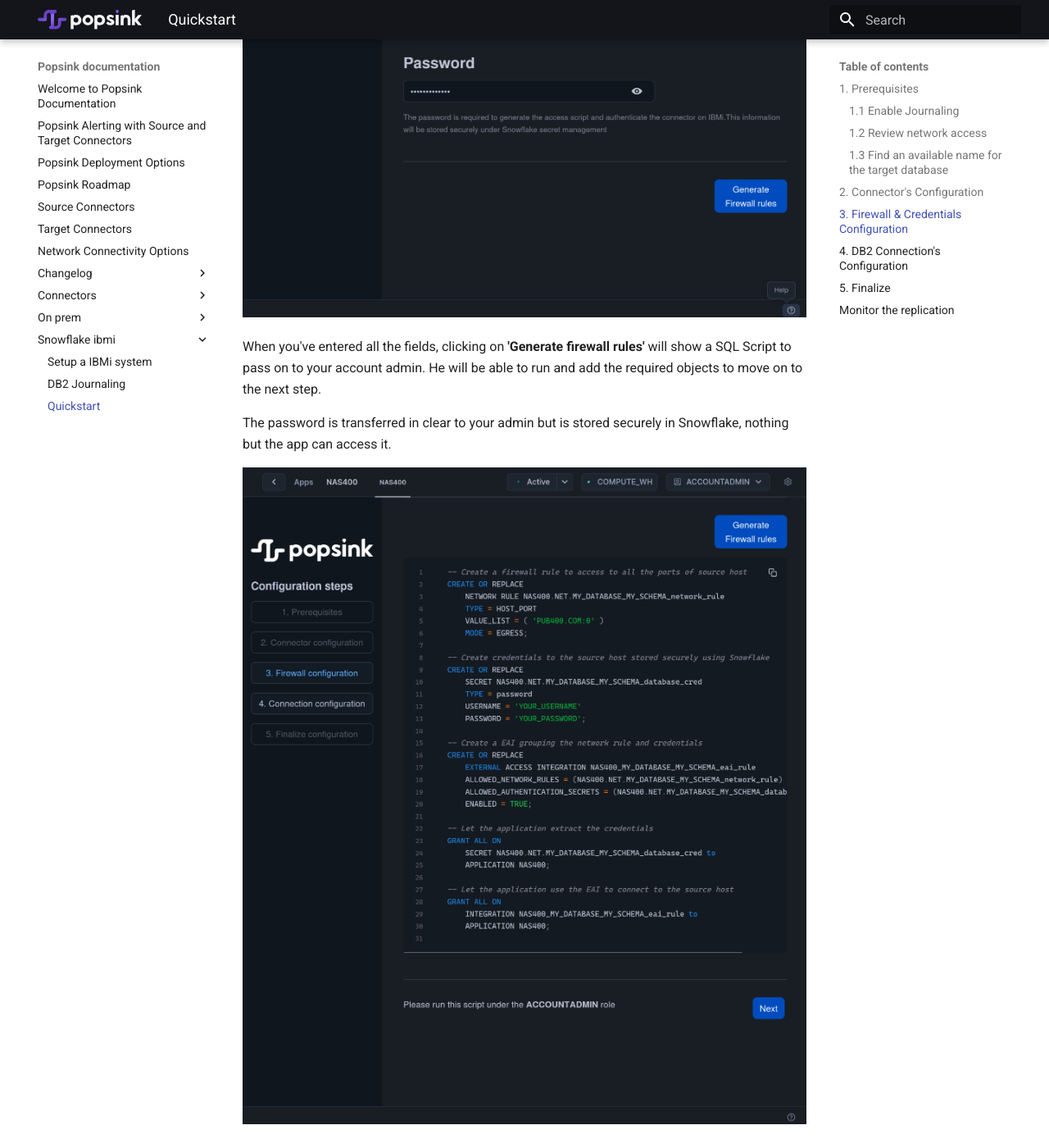
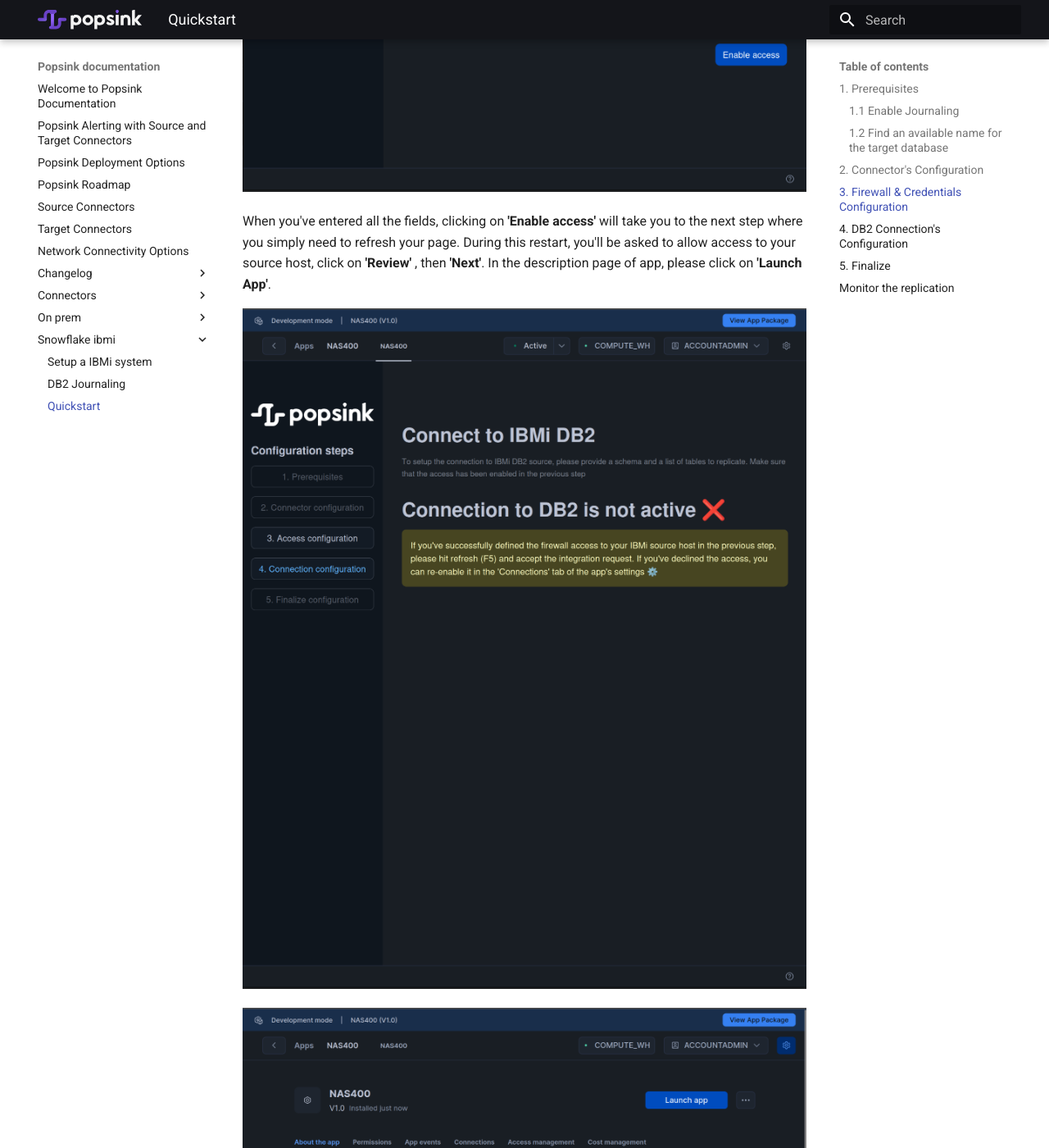
Before and after one commit to Popsink/documentation, an MkDocs documentation site: the page built from docs/snowflake-ibmi/quickstart.md, in a window 1280 px wide and 1400 px high, scrolled down 3692 px. Shown: the whole window at 82% size. Built offline with MkDocs 1.6.1 and Material for MkDocs 9.7.7, drawn with Linux system fonts in a browser that asks for light colours; some of the changed text lies outside the part shown.

Commit message:
update SF ibmi doc with new external access integration

````diff
--- a/docs/snowflake-ibmi/quickstart.md
+++ b/docs/snowflake-ibmi/quickstart.md
@@ -26,13 +26,7 @@
 
 Take notes of the journaled tables you'd like to replicate.
 
-### 1.2 Review network access
-
-In a later step, the app will generate SQL commands that only a user with ```ACCOUNTADMIN``` privileges can run.
-This will open network access to the source database. Please make sure your administrator is informed that the app needs
-access to all the port of the source database.
-
-### 1.3 Find an available name for the target database
+### 1.2 Find an available name for the target database
 
 Snowflake's security prevents an app to list all the existing databases and schemas. That's why your administrator needs to run
 ```SHOW DATABASES``` to confirm that your choice of target database name is valid.
@@ -53,7 +47,7 @@
 
 ## 3. Firewall & Credentials Configuration
 
-Next step is to set up your connection to your source IBMi system. You will need 2 things :
+Next step enables your connection to your source IBMi system. You will need 2 things :
 
 - A network access to your hostname.
 - A username & password to an account with rights to read the DB2 journal.
@@ -61,17 +55,17 @@
 Snowflake has an embedded system of [external access integration (EAI)](https://docs.snowflake.com/en/developer-guide/external-network-access/creating-using-external-network-access) that securely declares the port your
 connection requires, as well as credential data (here a simple username/password pair, the only mean to connect to IBMi)
 
-![image](./firewall_1.png)
+![image](./enable_access_1.png)
 
-When you've entered all the fields, clicking on **'Generate firewall rules'** will show a SQL Script to pass on to
-your account admin. He will be able to run and add the required objects to move on to the next step.
+When you've entered all the fields, clicking on **'Enable access'** will take you to the next step where you simply need
+to refresh your page. During this restart, you'll be asked to allow access to your source host, click on **'Review'**
+, then **'Next'**. In the description page of app, please click on **'Launch App'**.
 
-The password is transferred in clear to your admin but is stored securely in Snowflake, nothing but the app can access
-it.
+![image](./enable_access_2.png)
 
-![image](./firewall_2.png)
+![image](./enable_access_3.png)
 
-When you're ready to test the connection and move to the next step, click on **'Next'**.
+After this simple step your source data will become accessible.
 
 ## 4. DB2 Connection's Configuration
 
````
Also changed, not shown: docs/snowflake-ibmi/enable_access_1.png (added), docs/snowflake-ibmi/enable_access_2.png (added), docs/snowflake-ibmi/enable_access_3.png (added), docs/snowflake-ibmi/firewall_1.png (deleted), docs/snowflake-ibmi/firewall_2.png (deleted).
